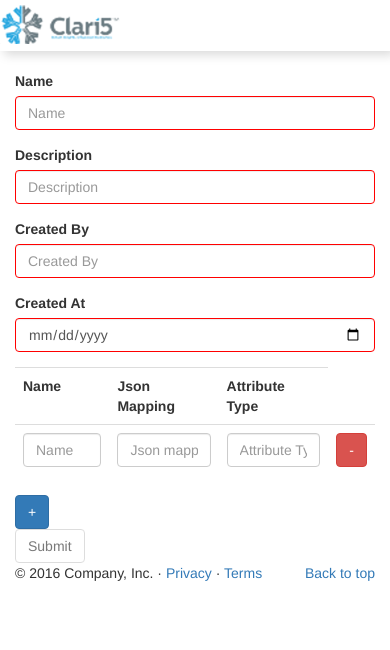
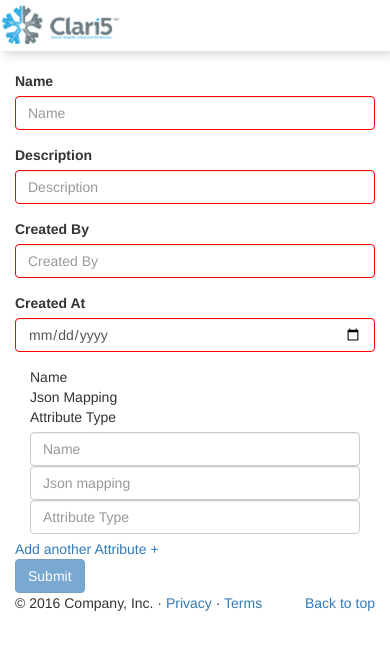
Before and after one commit to gaurav123337/eventGenerator, an Angular app in the folder eventmaker/: page / in a window 390 px wide. Shown: the top 650 px of the page. Built offline with nearby package versions, Linux system fonts and the light colour scheme.

Commit message:
added data driven form

```diff
--- a/eventmaker/src/app/app.module.ts
+++ b/eventmaker/src/app/app.module.ts
@@ -1,6 +1,6 @@
 import { BrowserModule } from '@angular/platform-browser';
 import { NgModule } from '@angular/core';
-import { FormsModule } from '@angular/forms';
+import { FormsModule, ReactiveFormsModule } from '@angular/forms';
 import { HttpModule } from '@angular/http';
 
 import { AppComponent } from './app.component';
@@ -20,7 +20,8 @@ import { AttributeTemplateLoaderComponent } from './attribute-template-loader/at
   imports: [
     BrowserModule,
     FormsModule,
-    HttpModule
+    HttpModule,
+    ReactiveFormsModule
   ],
   providers: [],
   bootstrap: [AppComponent]
--- a/eventmaker/src/app/attribute-template-loader/attribute-template-loader.component.html
+++ b/eventmaker/src/app/attribute-template-loader/attribute-template-loader.component.html
@@ -1,18 +1,5 @@
-<div>
+<!-- <div>
 	<form class="form-inline">
-		<!-- <div class="form-group">
-			<label for="exampleInputName2">Name</label>
-			<input type="text" class="form-control"  placeholder="Name" >
-		</div>
-		<div class="form-group">
-			<label for="exampleInputName2">Json Mapping</label>
-			<input type="text" class="form-control"  placeholder="Json mapping"  >
-		</div>
-		<div class="form-group">
-			<label for="exampleInputName2">Attribute Type</label>
-			<input type="text" class="form-control"  placeholder="Attribute Type" >
-		</div> -->
-
 		<table class="table">
 			<tbody>
 				<tr>
@@ -28,22 +15,62 @@
 				</tr>
 			</tbody>
 		</table>
-
-		<!-- <div class="form-group" *ngFor='let row of attrTemplate; let rowIndex = index'>
-			<div class="form-group">
-				<label for="exampleInputName2">Name</label>
-				<input type="text" class="form-control"  placeholder="Name" >
-			</div>
-			<div class="form-group">
-				<label for="exampleInputName2">Json Mapping</label>
-				<input type="text" class="form-control"  placeholder="Json mapping"  >
-			</div>
-			<div class="form-group">
-				<label for="exampleInputName2">Attribute Type</label>
-				<input type="text" class="form-control"  placeholder="Attribute Type" >
-			</div>
-			<button type="button" class="btn btn-danger" (click)='deleteAttribute(rowIndex)'>-</button>
-		</div> -->
 		<button type="button" class="btn btn-primary" (click)='addNewAttribute()'>+</button>
 	</form>
 </div>
+ -->
+
+<!-- <div>
+	<form class="form-inline">
+		<table class="table">
+			<tbody>
+				<tr>
+					<th>Name</th>
+					<th>Json Mapping</th>
+					<th>Attribute Type</th>
+				</tr>
+				<tr *ngFor='let row of attrTemplate; let rowIndex = index'>
+					<td><input type="text" class="form-control"  placeholder="Name" ></td>
+					<td><input type="text" class="form-control"  placeholder="Json mapping"  ></td>
+					<td><input type="text" class="form-control"  placeholder="Attribute Type" ></td>
+					<td><button type="button" class="btn btn-danger" (click)='deleteAttribute(rowIndex)'>-</button></td>
+				</tr>
+			</tbody>
+		</table>
+		<button type="button" class="btn btn-primary" (click)='addNewAttribute()'>+</button>
+	</form>
+</div> -->
+
+<div [formGroup]="attrForm">
+    <!-- <div class="form-group col-xs-6">
+        <label>street</label>
+        <input type="text" class="form-control" formControlName="street">
+        <small [hidden]="adressForm.controls.street.valid" class="text-danger">
+            Street is required
+        </small>
+    </div>
+    <div class="form-group col-xs-6">
+        <label>postcode</label>
+        <input type="text" class="form-control" formControlName="postcode">
+    </div> -->
+
+   <!--  <table class="table">
+			<tbody>
+				<tr>
+					<th>Name</th>
+					<th>Json Mapping</th>
+					<th>Attribute Type</th>
+				</tr>
+				<tr >
+					<td><input type="text" class="form-control"  placeholder="Name" formControlName="name"></td>
+					<td><input type="text" class="form-control"  placeholder="Json mapping"  formControlName="jsonMapping"></td>
+					<td><input type="text" class="form-control"  placeholder="Attribute Type" formControlName="type" ></td>
+				</tr>
+			</tbody>
+	</table> -->
+
+
+	<div class="col-md-4"><input type="text" class="form-control"  placeholder="Name" formControlName="name"></div>
+	<div class="col-md-4"><input type="text" class="form-control"  placeholder="Json mapping"  formControlName="jsonMapping"></div>
+	<div class="col-md-3"><input type="text" class="form-control"  placeholder="Attribute Type" formControlName="type" ></div>
+</div>
--- a/eventmaker/src/app/attribute-template-loader/attribute-template-loader.component.ts
+++ b/eventmaker/src/app/attribute-template-loader/attribute-template-loader.component.ts
@@ -1,5 +1,43 @@
-import { Component, OnInit, Input, ChangeDetectorRef } from '@angular/core';
-import { NgForm } from '@angular/forms';
+// import { Component, OnInit, Input, ChangeDetectorRef } from '@angular/core';
+// import { NgForm } from '@angular/forms';
+
+// import { AttributeTemplate } from './attribute.modal';
+
+// @Component({
+//   selector: 'attribute-template-loader',
+//   templateUrl: './attribute-template-loader.component.html',
+//   styleUrls: ['./attribute-template-loader.component.css']
+// })
+// export class AttributeTemplateLoaderComponent  {
+// 	@Input()
+// 	attributeLoader : AttributeTemplate;
+
+// 	constructor(private changeDetectorRef: ChangeDetectorRef) { }
+
+// 	attrTemplate =[{
+// 	    name:'',
+// 	    type:'',
+// 	    jsonMapping:''
+// 	}];
+
+// 	/*Add New Attribute*/
+// 	addNewAttribute() {
+// 		this.attrTemplate.push({
+// 			name: '',
+// 			jsonMapping: '',
+// 			type: ''
+// 		});
+// 	}
+
+// 	/*Delete Attribute*/
+// 	deleteAttribute(rowNumber: number) {
+// 		this.attrTemplate.splice(rowNumber, 1);
+//     	this.changeDetectorRef.detectChanges();
+// 	}
+// }
+
+import { Component, Input } from '@angular/core';
+import { FormGroup } from '@angular/forms';
 
 import { AttributeTemplate } from './attribute.modal';
 
@@ -9,29 +47,6 @@ import { AttributeTemplate } from './attribute.modal';
   styleUrls: ['./attribute-template-loader.component.css']
 })
 export class AttributeTemplateLoaderComponent  {
-	@Input()
-	attributeLoader : AttributeTemplate;
-
-	constructor(private changeDetectorRef: ChangeDetectorRef) { }
-
-	attrTemplate =[{
-	    name:'',
-	    type:'',
-	    jsonMapping:''
-	}];
-
-	/*Add New Attribute*/
-	addNewAttribute() {
-		this.attrTemplate.push({
-			name: '',
-			jsonMapping: '',
-			type: ''
-		});
-	}
-
-	/*Delete Attribute*/
-	deleteAttribute(rowNumber: number) {
-		this.attrTemplate.splice(rowNumber, 1);
-    	this.changeDetectorRef.detectChanges();
-	}
+	@Input('group')
+    public attrForm: FormGroup;
 }
--- a/eventmaker/src/app/event-template-loader/event-template-loader.component.html
+++ b/eventmaker/src/app/event-template-loader/event-template-loader.component.html
@@ -1,5 +1,4 @@
-	<div class="container marketing">
-		<!-- START THE FEATURETTES -->
+	<!-- <div class="container marketing">
 
 		<form *ngIf="templateLoader" (ngSubmit)="onSubmit(f)" #f="ngForm">
 			<div class="form-group" >
@@ -18,23 +17,98 @@
 				<label>{{templateLoader.created_at}}</label>
 				<input type="date" class="form-control" id={{templateLoader.created_at}} placeholder={{templateLoader.created_at}} [(ngModel)]="template.created_at" name="created_at" required>
 			</div>
-			<!-- <div class="form-group" >
-				<label>{{templateLoader.modified_by}}</label>
-				<input type="text" class="form-control" id={{templateLoader.modified_by}} placeholder={{templateLoader.modified_by}} [(ngModel)]="template.modified_by" name="modified_by">
+
+			<attribute-template-loader ></attribute-template-loader>
+			<button type="submit" class="btn btn-default" [disabled]="!f.valid">Submit</button>
+		</form>
+	</div> -->
+
+    <div class="container marketing">
+    <!-- START THE FEATURETTES -->
+    <form *ngIf="templateLoader" (ngSubmit)="onSubmit()"  [formGroup] = "myForm">
+      <div class="form-group" >
+        <label>{{templateLoader.name}}</label>
+        <input type="text" class="form-control" id={{templateLoader.name}} placeholder={{templateLoader.name}} [(ngModel)]="template.name" name="Name" required
+        formControlName="name">
       </div>
       <div class="form-group" >
-				<label>{{templateLoader.modified_at}}</label>
-				<input type="date" class="form-control" id={{templateLoader.modified_at}} placeholder={{templateLoader.modified_at}} [(ngModel)]="template.modified_at" name="modified_at">
+        <label>{{templateLoader.desc}}</label>
+        <input type="text" class="form-control" id={{templateLoader.desc}} placeholder={{templateLoader.desc}} [(ngModel)]="template.desc" name="desc" required
+        formControlName="desc">
       </div>
       <div class="form-group" >
-				<label>{{templateLoader.attributes}}</label>
-				<input type="text" class="form-control" id={{templateLoader.attributes}} placeholder={{templateLoader.attributes}} [(ngModel)]="template.attributes" name="attributes">
+        <label>{{templateLoader.created_by}}</label>
+        <input type="text" class="form-control" id={{templateLoader.created_by}} placeholder={{templateLoader.created_by}} [(ngModel)]="template.created_by" name="created_by" required
+        formControlName="created_by">
       </div>
       <div class="form-group" >
-				<label>{{templateLoader.path}}</label>
-				<input type="text" class="form-control" id={{templateLoader.path}} placeholder={{templateLoader.path}} [(ngModel)]="template.path" name="path">
+        <label>{{templateLoader.created_at}}</label>
+        <input type="date" class="form-control" id={{templateLoader.created_at}} placeholder={{templateLoader.created_at}} [(ngModel)]="template.created_at" name="created_at" required
+        formControlName="created_at">
+      </div>
+
+      <!-- <attribute-template-loader formArrayName="attributes"></attribute-template-loader> -->
+      <!-- <button type="submit" class="btn btn-default" [disabled]="!f.valid">Submit</button> -->
+
+       <!--attributes-->
+        <div formArrayName="attributes">
+          <!-- <div *ngFor="let attribute of myForm.controls.attributes.controls; let i=index" class="panel panel-default">
+            <div class="panel-heading">
+              <span>{{i + 1}}</span>
+              <span class="glyphicon glyphicon-remove pull-right" *ngIf="myForm.controls.attributes.controls.length > 1" (click)="removeAttributes(i)"></span>
+            </div>
+            <div class="panel-body" [formGroupName]="i">
+              <attribute-template-loader [group]="myForm.controls.attributes.controls[i]"></attribute-template-loader>
+            </div>
           </div> -->
-			<attribute-template-loader></attribute-template-loader>
-			<button type="submit" class="btn btn-default" [disabled]="!f.valid">Submit</button>
+
+
+
+          <!-- <table class="table">
+            <tbody>
+              <tr>
+                <th>Name</th>
+                <th>Json Mapping</th>
+                <th>Attribute Type</th>
+              </tr>
+              <tr *ngFor="let attribute of myForm.controls.attributes.controls; let i=index" [formGroupName]="i">
+                <attribute-template-loader [group]="myForm.controls.attributes.controls[i]"></attribute-template-loader>
+                <span class="glyphicon glyphicon-remove pull-right" *ngIf="myForm.controls.attributes.controls.length > 1" (click)="removeAttributes(i)"></span>
+              </tr>
+            </tbody>
+          </table> -->
+
+
+          <div class="">
+              <div class="heading">
+                <div class="col-md-4">Name</div>
+                <div class="col-md-4">Json Mapping</div>
+                <div class="col-md-4">Attribute Type</div>
+              </div>
+              <div *ngFor="let attribute of myForm.controls.attributes.controls; let i=index" >
+              <div class="panel-body no-padding custom-padding" [formGroupName]="i">
+                <attribute-template-loader [group]="myForm.controls.attributes.controls[i]"></attribute-template-loader>
+                <span class="glyphicon glyphicon-remove pull-right" *ngIf="myForm.controls.attributes.controls.length > 1" (click)="removeAttributes(i)"></span>
+                </div>
+              </div>
+          </div>
+
+          <!-- <div *ngFor="let attribute of myForm.controls.attributes.controls; let i=index" class="panel panel-default">
+            <div class="panel-body" [formGroupName]="i">
+              <attribute-template-loader [group]="myForm.controls.attributes.controls[i]"></attribute-template-loader>
+              <span class="glyphicon glyphicon-remove pull-right" *ngIf="myForm.controls.attributes.controls.length > 1" (click)="removeAttributes(i)"></span>
+            </div>
+          </div> -->
+
+        </div>
+
+        <div class="margin-20">
+          <a (click)="addAttributes()" style="cursor: default">
+            Add another Attribute +
+          </a>
+        </div>
+
+
+      <button type="submit" class="btn btn-primary" [disabled]="!myForm.valid">Submit</button>
     </form>
   </div>
--- a/eventmaker/src/app/event-template-loader/event-template-loader.component.ts
+++ b/eventmaker/src/app/event-template-loader/event-template-loader.component.ts
@@ -1,7 +1,52 @@
+// import { Component, OnInit, Input } from '@angular/core';
+// import { NgForm } from '@angular/forms';
+
+// import { EventTemplate } from './event-template.modal';
+// import { EventTemplateLoaderService } from './event-template-loader.service';
+
+// @Component({
+//   selector: 'event-template-loader',
+//   templateUrl: './event-template-loader.component.html',
+//   styleUrls: ['./event-template-loader.component.css'],
+//   providers: [EventTemplateLoaderService]
+// })
+// export class EventTemplateLoaderComponent {
+//   @Input()
+//   templateLoader:EventTemplate;
+
+//   constructor(private eventTemplateLoaderService: EventTemplateLoaderService) { }
+//   template ={
+//     name:'',
+//     desc:'',
+//     created_by:'',
+//     created_at:''
+//   };
+//   getEventTemplate() {
+//     let data;
+//     this.eventTemplateLoaderService.getEventTemplate().subscribe(
+//       data => {
+//         this.templateLoader = data;
+//         console.log(this.templateLoader,"this.templateLoader");
+//       }
+//     );
+//   }
+
+//   onSubmit(form: NgForm){
+//     console.log(this.template,'It Works!!');
+//   }
+
+//   ngOnInit() {
+//   	this.getEventTemplate();
+//   }
+
+// }
+
+
 import { Component, OnInit, Input } from '@angular/core';
-import { NgForm } from '@angular/forms';
+import { FormGroup, FormControl, Validators, FormBuilder, FormArray } from '@angular/forms';
 
 import { EventTemplate } from './event-template.modal';
+import { AttributeTemplate } from '../attribute-template-loader/attribute.modal';
 import { EventTemplateLoaderService } from './event-template-loader.service';
 
 @Component({
@@ -10,22 +55,34 @@ import { EventTemplateLoaderService } from './event-template-loader.service';
   styleUrls: ['./event-template-loader.component.css'],
   providers: [EventTemplateLoaderService]
 })
+
 export class EventTemplateLoaderComponent {
   @Input()
   templateLoader:EventTemplate;
 
-  constructor(private eventTemplateLoaderService: EventTemplateLoaderService) { }
+  public myForm: FormGroup;
 
-  // template ={
-  //   name:'',
-  //   desc:'',
-  //   created_by:'',
-  //   created_at:'',
-  //   modified_by:'',
-  //   modified_at:'',
-  //   attributes:'',
-  //   path:''
-  // };
+  constructor(private _fb: FormBuilder, private eventTemplateLoaderService: EventTemplateLoaderService) {
+    // this.myForm = new FormGroup({
+    //   'name': new FormControl('', Validators.required),
+    //   'desc':new FormControl('', Validators.required),
+    //   'created_by': new FormControl('', Validators.required),
+    //   'created_by': new FormControl('', Validators.required),
+    //   'attributes': new FormArray([
+    //     new FormControl('Cooking')
+    //    ])
+    // });
+
+    this.myForm = this._fb.group({
+        'name': ['', Validators.required],
+        'desc':[''],
+        'created_by':[''],
+        'created_at':[''],
+        'attributes': this._fb.array([
+            this.initAttributes(),
+        ])
+    });
+  }
 
   template ={
     name:'',
@@ -33,6 +90,7 @@ export class EventTemplateLoaderComponent {
     created_by:'',
     created_at:''
   };
+
   getEventTemplate() {
     let data;
     this.eventTemplateLoaderService.getEventTemplate().subscribe(
@@ -43,12 +101,30 @@ export class EventTemplateLoaderComponent {
     );
   }
 
-  onSubmit(form: NgForm){
-    console.log(this.template,'It Works!!');
+  initAttributes(){
+    return this._fb.group({
+        'name': ['', Validators.required],
+        'type': ['',Validators.required],
+        'jsonMapping':['', Validators.required]
+    });
+  }
+
+  addAttributes() {
+      const control = <FormArray>this.myForm.controls['attributes'];
+      control.push(this.initAttributes());
+  }
+
+  removeAttributes(i: number) {
+      const control = <FormArray>this.myForm.controls['attributes'];
+      control.removeAt(i);
+  }
+
+  onSubmit(){
+    console.log(this.myForm,'It Works!!');
   }
 
   ngOnInit() {
-  	this.getEventTemplate();
+    this.getEventTemplate();
   }
 
 }
--- a/eventmaker/src/styles.css
+++ b/eventmaker/src/styles.css
@@ -1 +1,19 @@
 /* You can add global styles to this file, and also import other style files */
+.no-left-padding{
+  padding-left: 0;
+}
+.no-right-padding{
+  padding-right: 0;
+}
+.no-bottom-padding{
+  padding-bottom: 0;
+}
+.no-top-padding{
+  padding-top: 0;
+}
+.no-padding{
+  padding: 0;
+}
+.custom-padding{
+  padding: 5px 0;
+}
```
Lines whose indentation alone changed are shown as unchanged.
